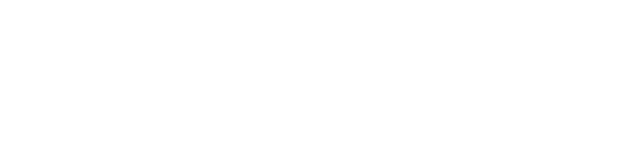
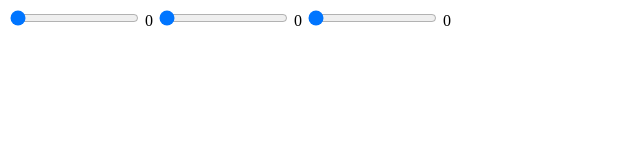
Before and after one commit to horsemanV/Creative-Project, a plain HTML site: page index.html in a window 1280 px wide. Shown: the whole page, without its empty margins (0-640 px from the left). Drawn offline with nearby package versions, Linux system fonts and the light colour scheme; files that its build step writes are made by us from their sources.

Commit message:
master: create rgb slider elements

```diff
--- a/index.html
+++ b/index.html
@@ -13,6 +13,12 @@
 <body>
 	<header></header>
 	<main>
+		<input type="range" min="0" max="255" value="0" class="rgb-slider rgb-slider-r">
+		<span class="rgb-display rgb-display-r">0</span>
+		<input type="range" min="0" max="255" value="0" class="rgb-slider rgb-slider-g">
+		<span class="rgb-display rgb-display-g">0</span>
+		<input type="range" min="0" max="255" value="0" class="rgb-slider rgb-slider-b">
+		<span class="rgb-display rgb-display-b">0</span>
 	</main>
 	<footer></footer>
 </body>
```
